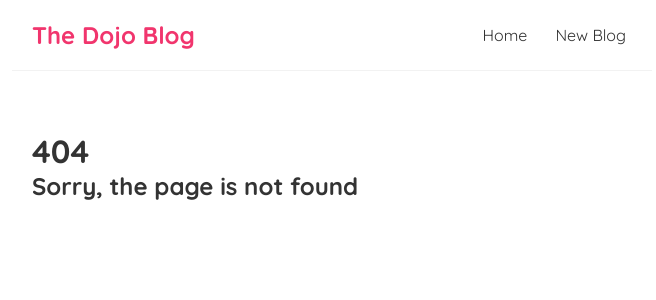
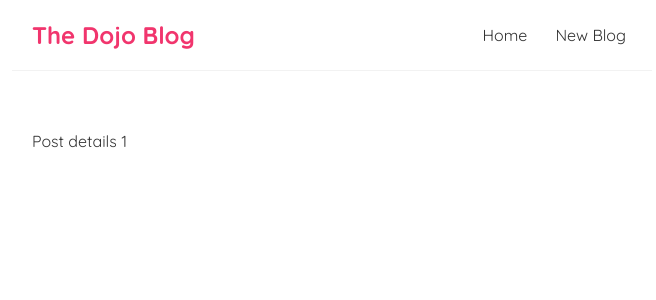
Before and after one commit to ianinazarenko/dojo-react-blog, a React (Create React App) app: page /post/1 in a window 1280 px wide. Before the commit this address had no page. Shown: the top 300 px of the page, without its empty margins (308-964 px from the left). Built offline with nearby package versions, Linux system fonts and the light colour scheme; the HTML template or start-up script is replaced by a standard one.

Commit message:
Add PostDetails and route with params for it

```diff
--- a/package.json
+++ b/package.json
@@ -35,5 +35,11 @@
       "last 1 firefox version",
       "last 1 safari version"
     ]
+  },
+  "prettier": {
+    "trailingComma": "es5",
+    "tabWidth": 2,
+    "semi": false,
+    "singleQuote": true
   }
 }
--- a/src/App.jsx
+++ b/src/App.jsx
@@ -2,6 +2,7 @@ import React from 'react'
 import Home from 'components/Home'
 import Navbar from 'components/Navbar'
 import Create from 'components/Create'
+import PostDetails from 'components/PostDetails'
 import NotFound from 'components/NotFound'
 import { BrowserRouter as Router, Route, Switch } from 'react-router-dom'
 
@@ -10,17 +11,20 @@ function App() {
 
   return (
     <Router>
-      <div className='App'>
+      <div className="App">
         <Navbar />
-        <div className='content'>
+        <div className="content">
           <Switch>
-            <Route exact path='/'>
+            <Route exact path="/">
               <Home />
             </Route>
-            <Route path='/create'>
+            <Route path="/create">
               <Create />
             </Route>
-            <Route path='*'>
+            <Route path="/post/:id">
+              <PostDetails />
+            </Route>
+            <Route path="*">
               <NotFound />
             </Route>
           </Switch>
--- a/src/components/BlogList.jsx
+++ b/src/components/BlogList.jsx
@@ -1,16 +1,19 @@
 import React from 'react'
+import { Link } from 'react-router-dom'
 
 function BlogList({ posts }) {
   // console.log('BlogList render')
   return (
-    <div className='posts'>
+    <div className="posts">
       {posts.map((post) => {
         const { id, title, author, body } = post
         return (
-          <div className='blog-preview' key={id}>
-            <h2>{title}</h2>
-            <p>Written by {author}</p>
-            <p>{body}</p>
+          <div className="blog-preview" key={id}>
+            <Link to={`/post/${id}`}>
+              <h2>{title}</h2>
+              <p>Written by {author}</p>
+              <p>{body}</p>
+            </Link>
           </div>
         )
       })}
--- a/src/components/Home.jsx
+++ b/src/components/Home.jsx
@@ -4,7 +4,7 @@ import BlogList from './BlogList'
 
 function Home() {
   console.log('Home render')
-  const { data, isLoading, error } = useFetch('http://localhost:8000/posts')
+  const { data, isLoading, error } = useFetch('http://localhost:8080/posts')
 
   return (
     <div className='home'>
--- /dev/null
+++ b/src/components/PostDetails.jsx
@@ -0,0 +1,13 @@
+import React from 'react'
+import { useParams } from 'react-router'
+
+function PostDetails() {
+  const {id} = useParams()
+  return (
+    <div className="blog-details">
+      Post details {id}
+    </div>
+  )
+}
+
+export default PostDetails
--- a/src/index.css
+++ b/src/index.css
@@ -48,3 +48,6 @@
   color: #f1356d;
   margin-bottom: 8px;
 }
+.blog-preview a {
+  text-decoration: none;
+}
```
